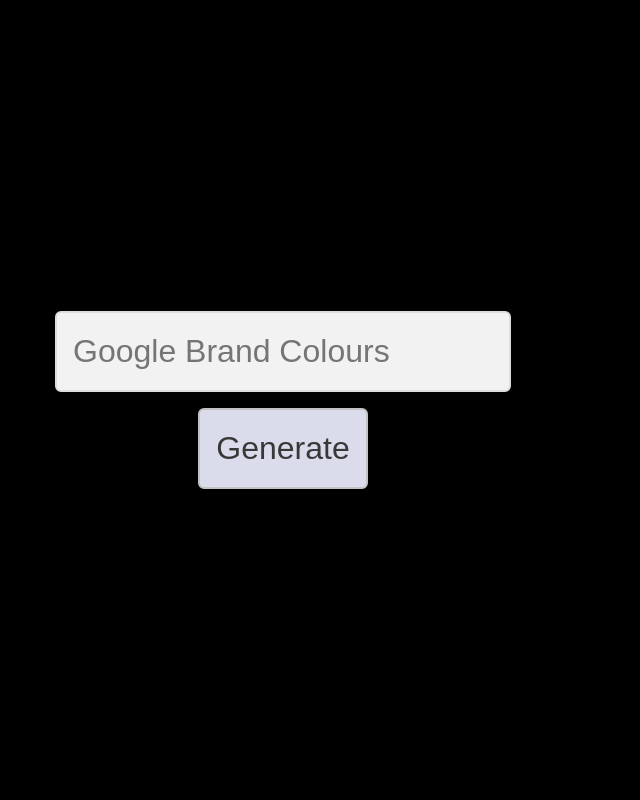
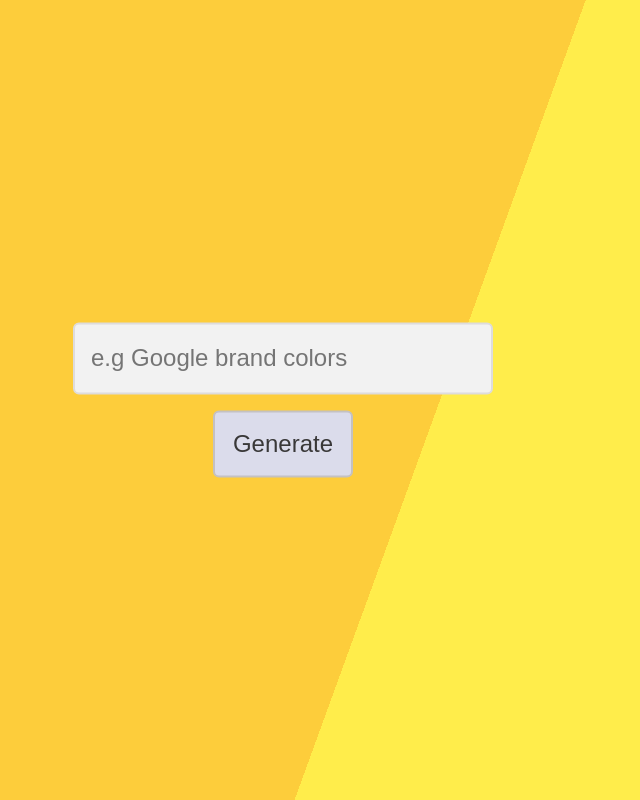
Before and after one commit to RhonnieAl/AI-Colour-Generator, a website: page public/index.html in a window 1280 px wide. Shown: the whole page, without its empty margins (357-997 px from the left). Drawn offline with Linux system fonts and the light colour scheme.

Commit message:
CSS form styling

```diff
--- a/public/index.html
+++ b/public/index.html
@@ -13,7 +13,10 @@
     <div class="container"></div>
 
     <form id="form" action="/generate" method="POST">
-      <input type="text" name="userPrompt" placeholder="Google Brand Colours" />
+      <input
+        type="text"
+        name="userPrompt"
+        placeholder="e.g Google brand colors " />
       <button class="btn" type="submit">Generate</button>
     </form>
 
--- a/public/style.css
+++ b/public/style.css
@@ -17,7 +17,7 @@
   margin: 0 0 0.5em;
 }
 .container {
-  background-color: black;
+  background: linear-gradient(110deg, #fdcd3b 60%, #ffed4b 60%);
   width: 100%;
   height: 100vh;
   display: flex; /* allow block elements to share the space. (Not appear in long row) */
@@ -37,8 +37,9 @@
 }
 .color span {
   /* Style the color text and position */
-  font-size: 1.5rem;
-  margin-bottom: 3rem;
+  font-size: 1.1rem;
+  overflow: hidden;
+  margin-bottom: 4rem;
   color: white;
   text-shadow: 1px 1px black;
 }
@@ -56,18 +57,19 @@
 }
 
 #form input[type="text"] {
-  font-size: 2rem;
+  font-size: 1.5rem;
   outline: 0;
   border: 2px solid rgb(222, 220, 220);
   background-color: #f2f2f2;
   border-radius: 6px;
   padding: 20px 1rem;
   margin-bottom: 1rem;
+  min-width: 30%;
 }
 .btn {
   background-color: #dbdceb;
-  padding: 20px 1rem;
-  font-size: 2rem;
+  padding: 1.1rem;
+  font-size: 1.5rem;
   color: rgb(57, 56, 56);
   border: 2px solid rgb(196, 193, 193);
   outline: 0;
```
